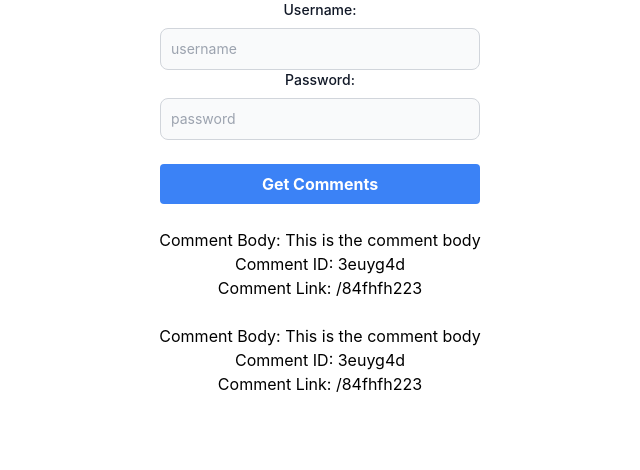
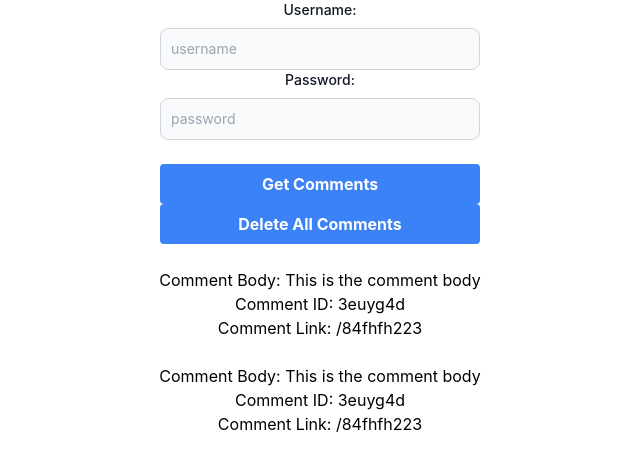
Before and after one commit to skossan/reddit-nuker-js, a Next.js app in the folder client/: page / in a window 1280 px wide. Shown: the top 470 px of the page, without its empty margins (320-960 px from the left). Built offline with nearby package versions, Linux system fonts and the light colour scheme.

Commit message:
add delete all comments button

```diff
--- a/client/components/UserForm.tsx
+++ b/client/components/UserForm.tsx
@@ -24,6 +24,10 @@ const UserForm = () => {
     setUserData({...userData,[event.target.name]:[event.target.value]});
   }
 
+  const deleteAllComments = () => {
+    console.log("Delete all comments")
+  }
+
   return (
     <form>
       <div className="flex flex-col items-center">
@@ -31,6 +35,7 @@ const UserForm = () => {
         <InputField labelText='Password:' value={userData.password} type='password' name='password' placeholderText='password' onChange={handleOnChange} required/>
         <br />
         <Button buttonText='Get Comments' type='submit' onClick={handleOnClick}/>
+        <Button buttonText='Delete All Comments' onClick={deleteAllComments}/>
         <br />
       </div>
     </form>
```
